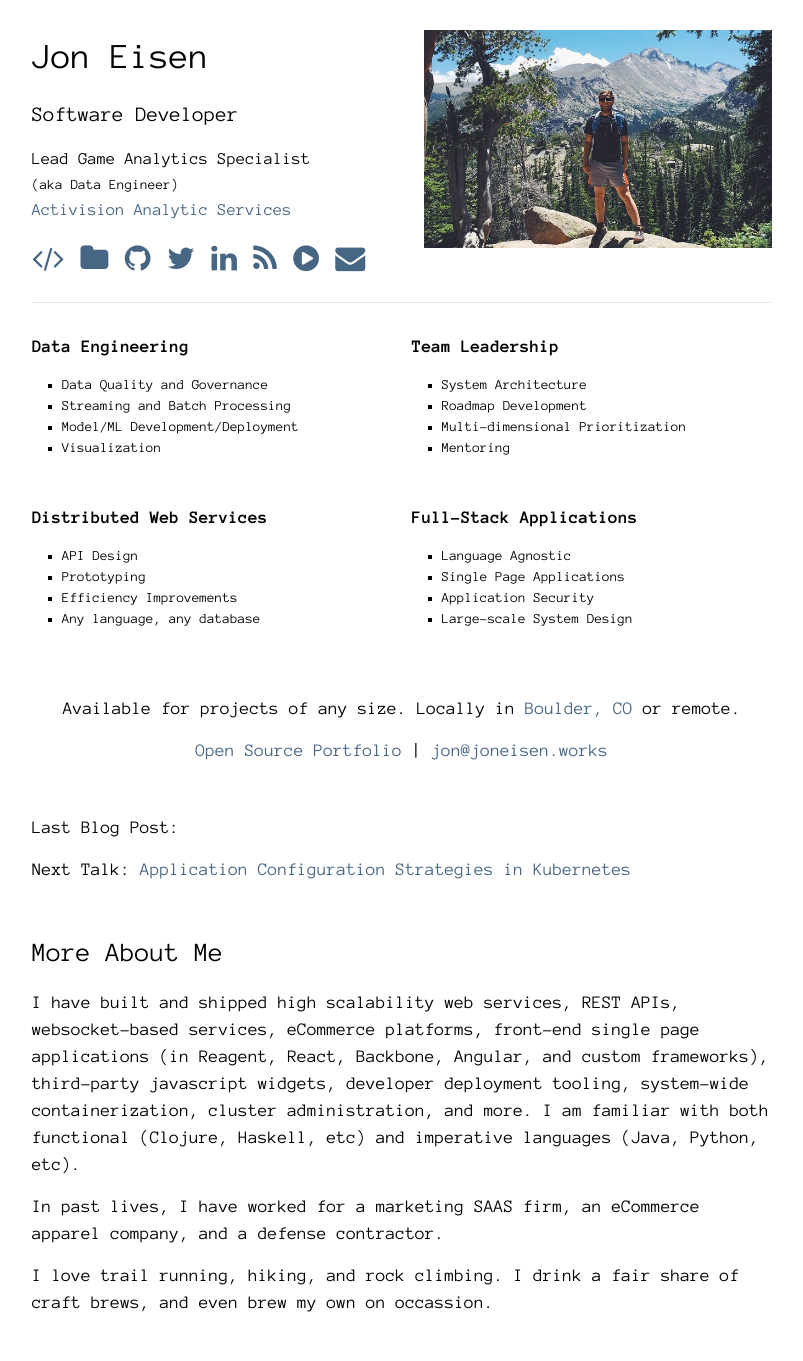
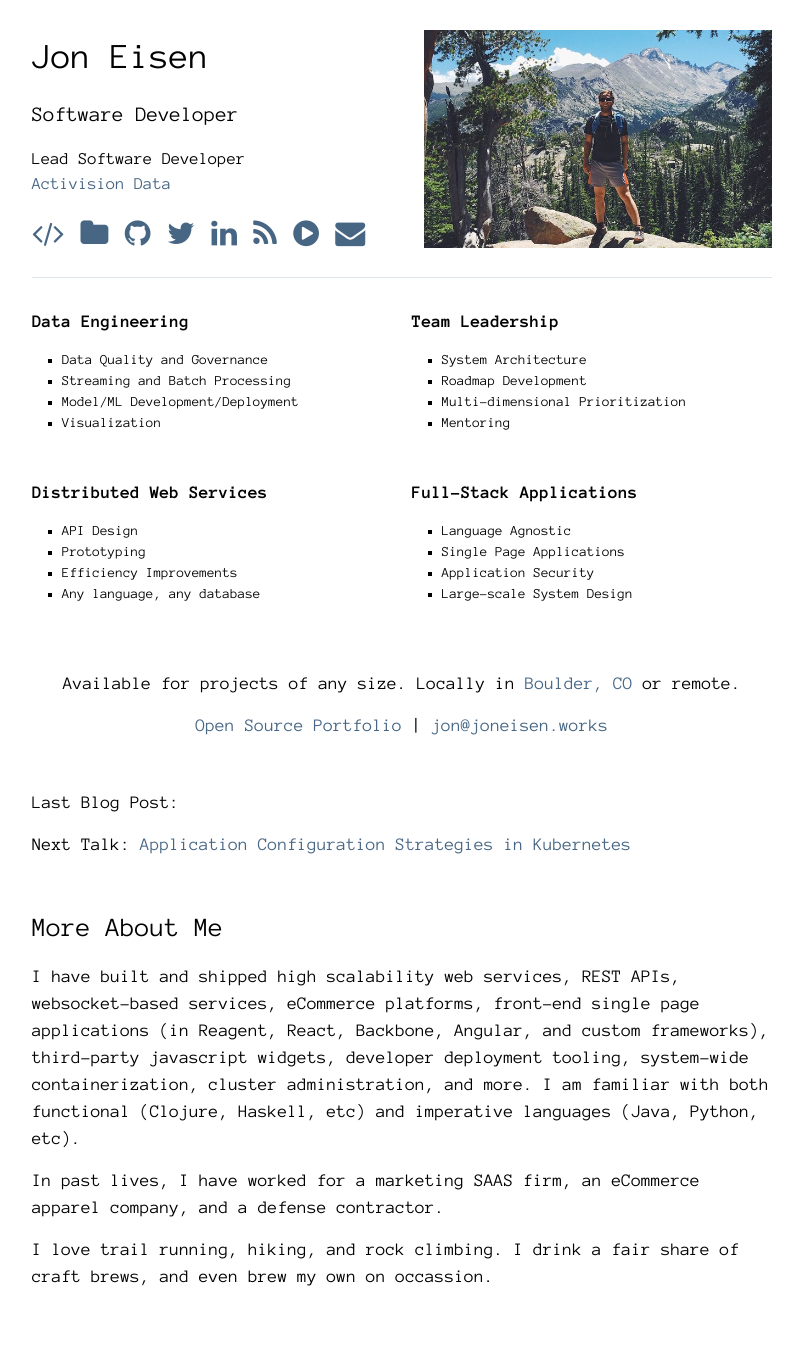
Before and after one commit to yanatan16/joneisen.works, a Jekyll site: the page built from index.html, in a window 1280 px wide. Shown: the whole page, without its empty margins (238-1041 px from the left). Built offline with Jekyll 4.4.1, drawn with Linux system fonts in a browser that asks for light colours; nearby versions of some CDN libraries; after the commit the page ends 1335 px from its top, so only the background shows below that.

Commit message:
Change title

```diff
--- a/_includes/personal-title.html
+++ b/_includes/personal-title.html
@@ -3,11 +3,9 @@
         <h1 class="title">Jon Eisen</h1>
         <h3 class="tagline">Software Developer</h3>
         <p class="availability">
-            Lead Game Analytics Specialist
+            Lead Software Developer
             <br>
-            <small>(aka Data Engineer)</small>
-            <br>
-            <a href="http://activisiongamescience.github.io/">Activision Analytic Services</a>
+            <a href="http://activisiongamescience.github.io/">Activision Data</a>
         </p>
 
         <div class="resume-links">
```
